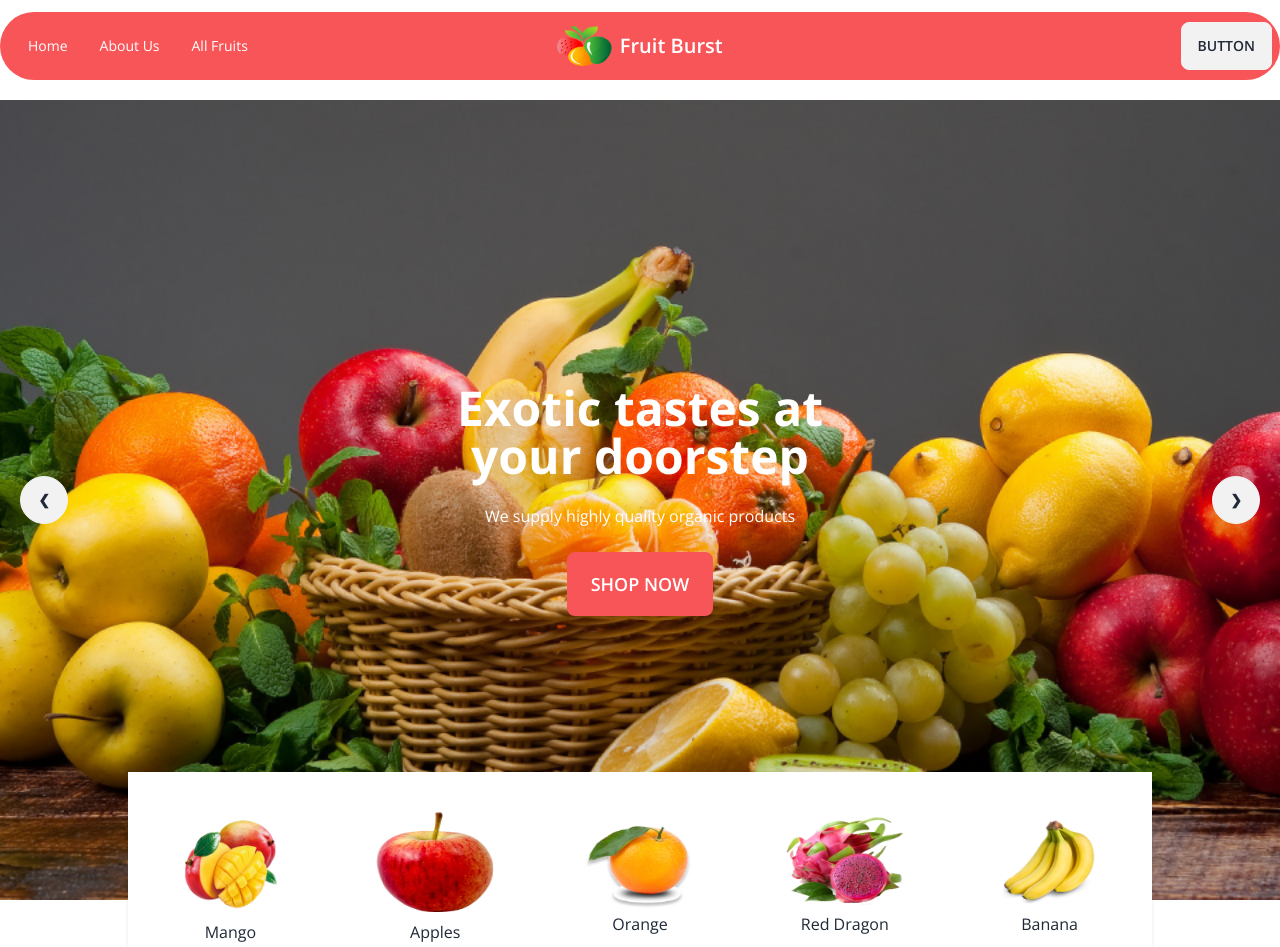
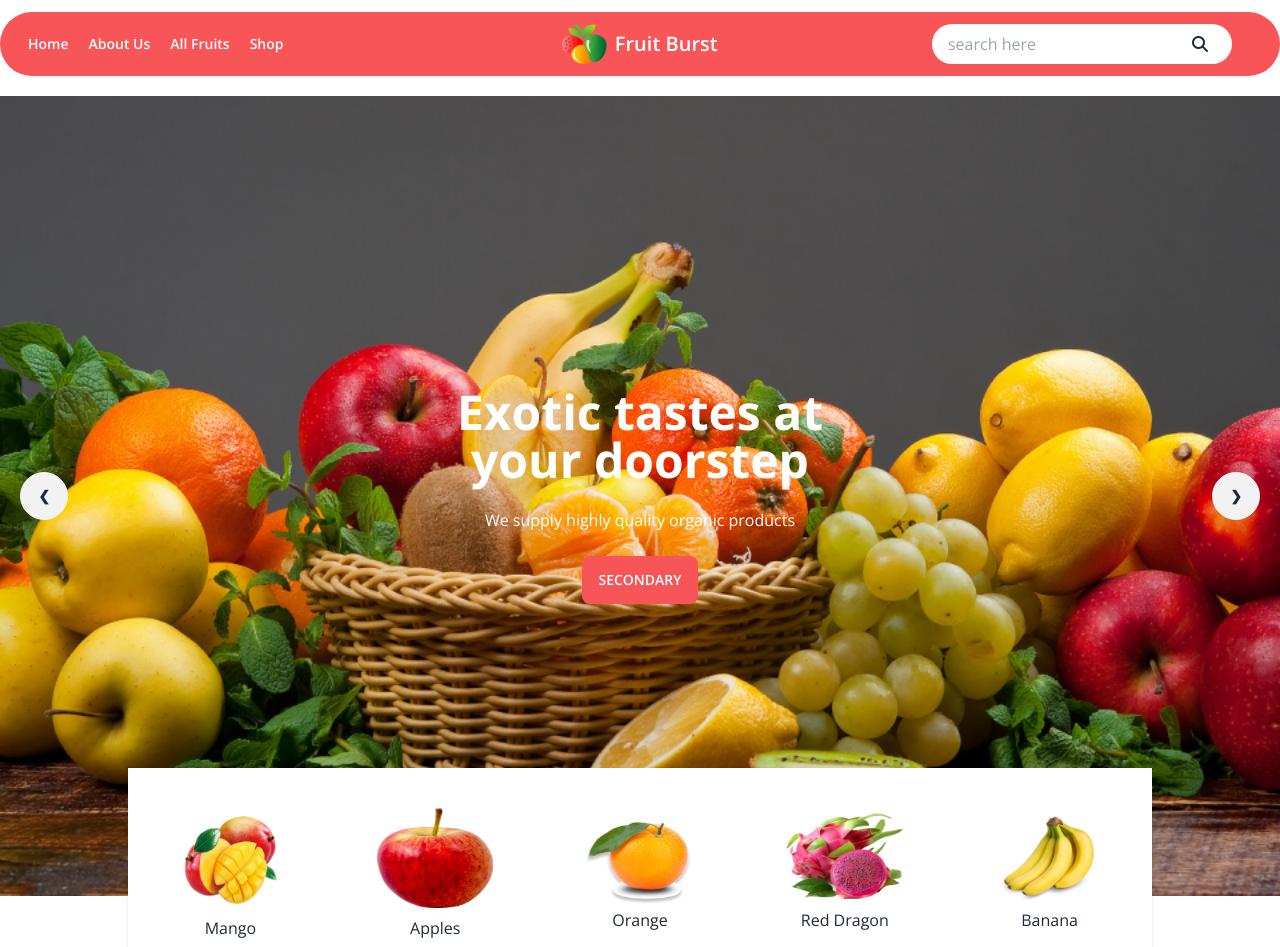
Before and after one commit to sifat70/fruit-website, a plain HTML site: page index.html in a window 1280 px wide. Shown: the top 947 px of the page. Drawn offline with nearby package versions, Linux system fonts and the light colour scheme; grey boxes are pictures that could not be loaded.

Commit message:
some change of navbar

```diff
--- a/index.html
+++ b/index.html
@@ -70,27 +70,27 @@
                         <li><a>Item 3</a></li>
                     </ul>
                 </div>
-                <div class="navbar-start hidden lg:flex">
-                    <ul class="menu menu-horizontal px-1">
-                        <li class="text-white"><a>Home</a></li>
-                        <li class="text-white"><a>About Us</a></li>
-                        <li class="text-white"><a>All Fruits</a></li>
-                    </ul>
+                <div class="navbar-start hidden lg:flex ml-4">
+                    <div class="menu menu-horizontal px-1 flex gap-5">
+                        <a class="text-white font-semibold">Home</a>
+                        <a class="text-white font-semibold">About Us</a>
+                        <a class="text-white font-semibold">All Fruits</a>
+                        <a class="text-white font-semibold">Shop</a>
+                    </div>
                 </div>
             </div>
             <div class="navbar-center">
-                <a class="btn btn-ghost normal-case text-xl">
-                    <img class="w-[54.517px] h-[40px]" src="./images/logo.png" alt="">
+                <a class="btn btn-ghost normal-case text-xl float-left">
+                    <img class="w-[44.517px] h-[40px]" src="./images/logo.png" alt="">
                     <p class="text-white">Fruit Burst</p>
                 </a>
             </div>
 
-            <div class="navbar-end">
-                <a class="btn">Button</a>
-                <!-- <input class="outline-none py-1 md:w-28 text-black" type="text" placeholder="Search here">
-                <i class="text-black fa-solid fa-magnifying-glass"></i> -->
-                <!-- <input class="md:w-[600px] lg:w-[320px] py-2 px-4 rounded-2xl cursor-pointer" type="search" name="" id="" placeholder="Search here">
-                    <span class="absolute right-4 top-2 cursor-pointer"><i class="fa-solid fa-magnifying-glass"></i></span> -->
+            <div class="navbar-end relative">
+                <input type="text" class="lg:block md:block hidden placeholder:pl-4 h-[40px] w-[300px] mr-10 rounded-full" placeholder="search here">
+                <div class="absolute mr-16 lg:block md:block hidden">
+                    <i class="fa-solid fa-magnifying-glass"></i>
+                </div>
             </div>
         </div>
 
@@ -105,8 +105,7 @@
                             <div class="max-w-md">
                                 <h1 class="text-5xl font-bold text-white">Exotic tastes at your doorstep</h1>
                                 <p class="py-6 text-white">We supply highly quality organic products</p>
-                                <button
-                                    class="btn btn-xs sm:btn-sm md:btn-md lg:btn-lg bg-nav-bg text-white border-0">Shop Now</button>
+                                <button class="btn bg-nav-bg border-none text-white">Secondary</button>
                             </div>
                         </div>
                     </div>
```
